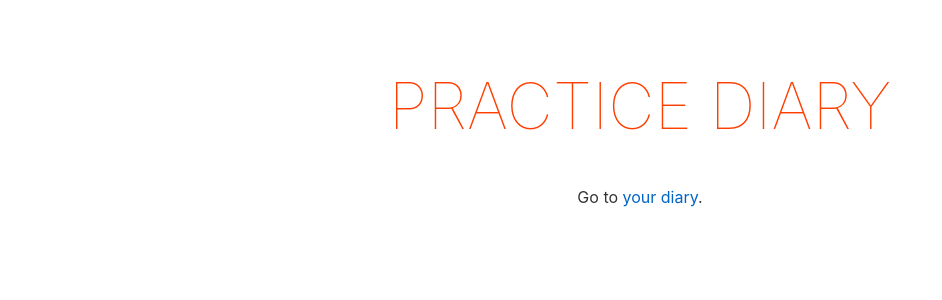
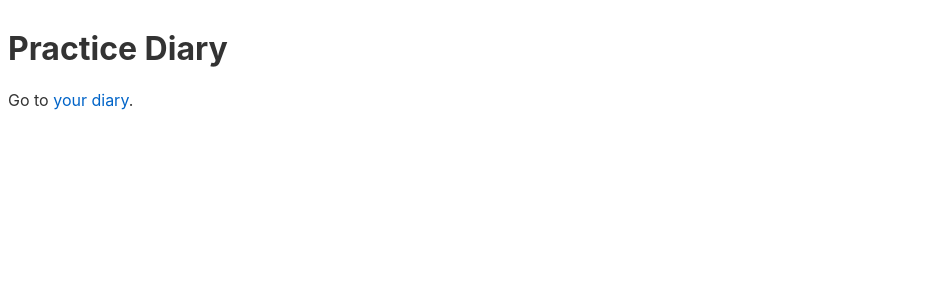
Before and after one commit to mwilshirejones/practice-diary-client, a Svelte app: page / in a window 1280 px wide. Shown: the top 300 px of the page, without its empty margins (0-942 px from the left). Built offline with nearby package versions, Linux system fonts and the light colour scheme; what miragejs would draw is missing.

Commit message:
Restructure
- Moved Diary to /views directory
- Created Login component in /views directory

```diff
--- a/src/App.svelte
+++ b/src/App.svelte
@@ -1,5 +1,6 @@
 <script>
-  import Diary from './Diary/Diary.svelte'
+  import Diary from './views/Diary'
+  import Login from './views/Login'
 
   /* TODO: Move routing to a component */
   let location = window.location.pathname
@@ -16,33 +17,7 @@
 
 <!-- TODO: Replace with log in -->
 {#if location === '/'}
-  <main>
-    <h1>Practice Diary</h1>
-
-    <p>Go to <a href="/diary" on:click|preventDefault={() => goTo('/diary')}>your diary</a>.</p>
-  </main>
-{:else if location === '/diary'}
+  <Login />
+{:else if location.includes('/diary')}
   <Diary />
 {/if}
-
-<style>
-	main {
-		text-align: center;
-		padding: 1em;
-		max-width: 240px;
-		margin: 0 auto;
-	}
-
-	h1 {
-		color: #ff3e00;
-		text-transform: uppercase;
-		font-size: 4em;
-		font-weight: 100;
-	}
-
-	@media (min-width: 640px) {
-		main {
-			max-width: none;
-		}
-	}
-</style>
--- a/src/Diary/Diary.svelte
+++ b/src/views/Diary/Diary.svelte
@@ -12,10 +12,21 @@
     objectives = await response.json()
     loading = false
   })
+
+  let selectedObjective = null
+  let editingObjective = false
+
+  let editObjective = id => {
+    if (id) selectedObjective = id
+
+    editingObjective = true
+  }
 </script>
 
 <main>
   <h1>Diary</h1>
+
+  <a href="/objective/new" on:click|preventDefault={() => goTo('/objective/new')}>Add a new objective</a>
 
   {#if loading}
     <p>Loading objectives...</p>
--- /dev/null
+++ b/src/views/Diary/index.js
@@ -0,0 +1,2 @@
+import Diary from './Diary.svelte'
+export default Diary
--- /dev/null
+++ b/src/views/Login/Login.svelte
@@ -0,0 +1,6 @@
+<main>
+  <h1>Practice Diary</h1>
+
+  <!-- TODO: Log in -->
+  <p>Go to <a href="/diary" on:click|preventDefault={() => goTo('/diary')}>your diary</a>.</p>
+</main>
--- /dev/null
+++ b/src/views/Login/index.js
@@ -0,0 +1,2 @@
+import Login from './Login.svelte'
+export default Login
```
